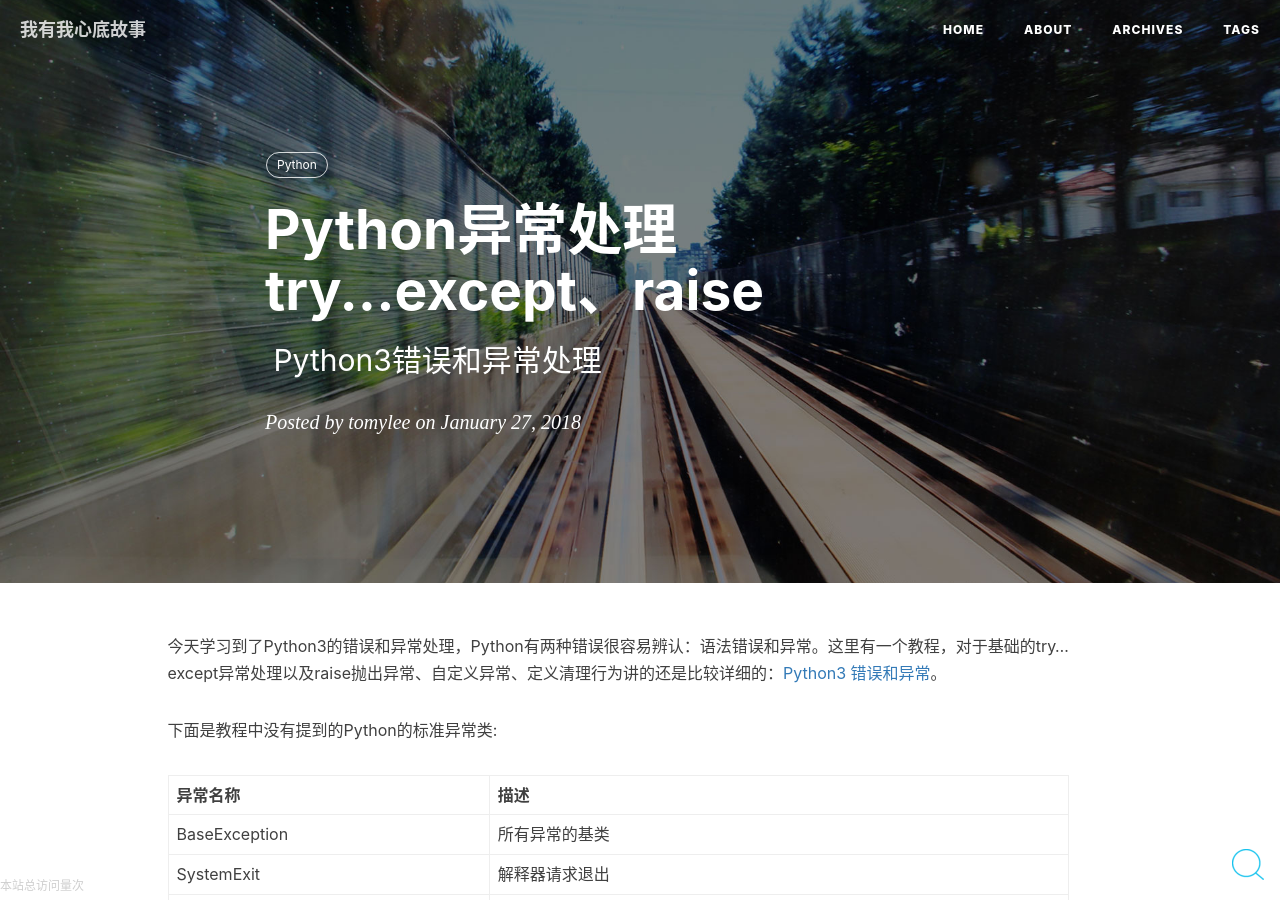
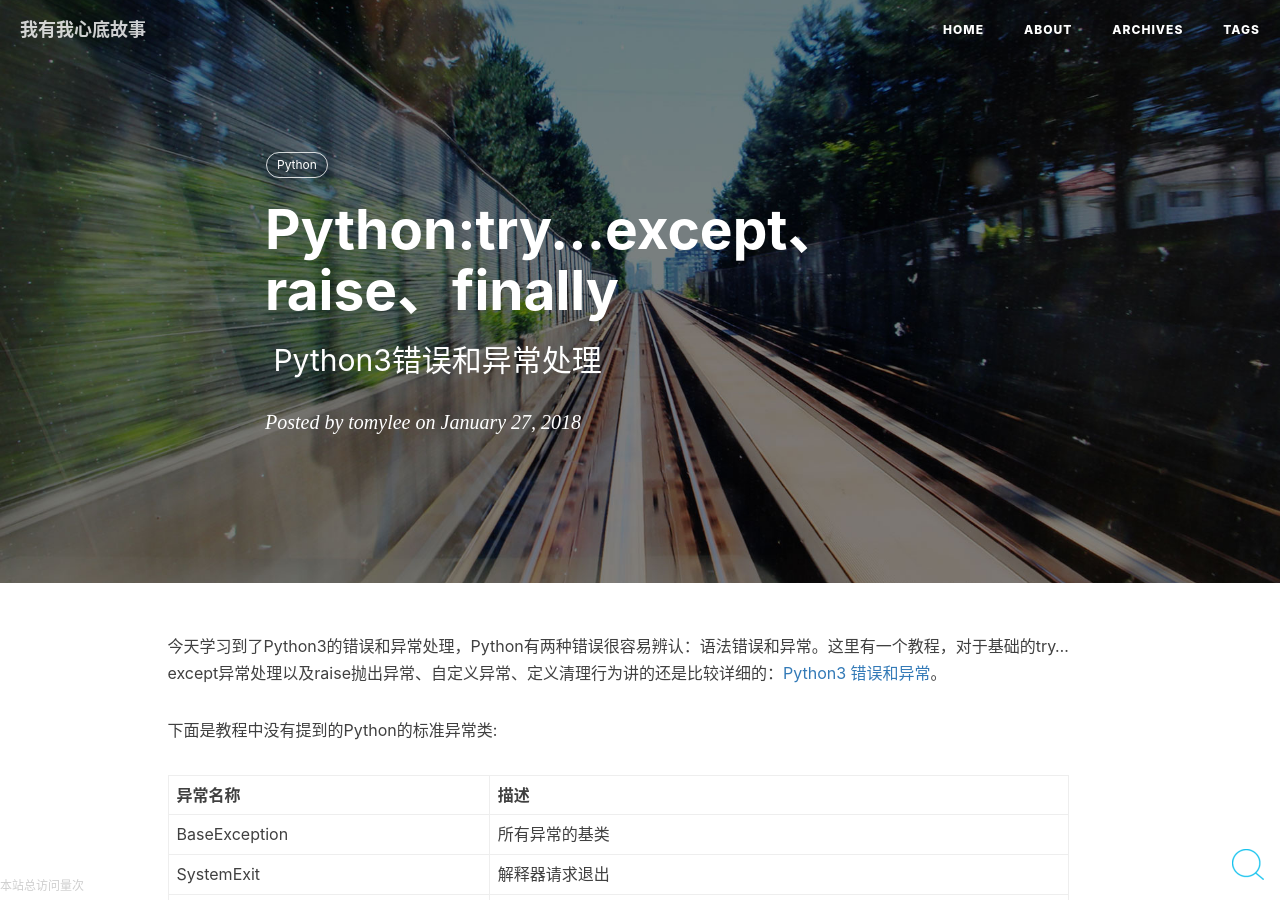
Before and after one commit to Tomy-Lee/Tomy-Lee.github.io, a Jekyll site: the page built from _posts/2018-1-27-python-excption.md, in a window 1280 px wide and 900 px high. Built offline with Jekyll 4.4.1, drawn with Linux system fonts in a browser that asks for light colours; nearby versions of some CDN libraries; comment, search, counter and statistics services are not loaded.

Commit message:
Update 2018-1-27-python-excption.md

```diff
--- a/_posts/2018-1-27-python-excption.md
+++ b/_posts/2018-1-27-python-excption.md
@@ -1,6 +1,6 @@
 ---
 layout:     post
-title: Python异常处理try...except、raise
+title: Python:try...except、raise、finally
 subtitle:  Python3错误和异常处理
 date:       2018-1-27
 author:     "tomylee"
```
